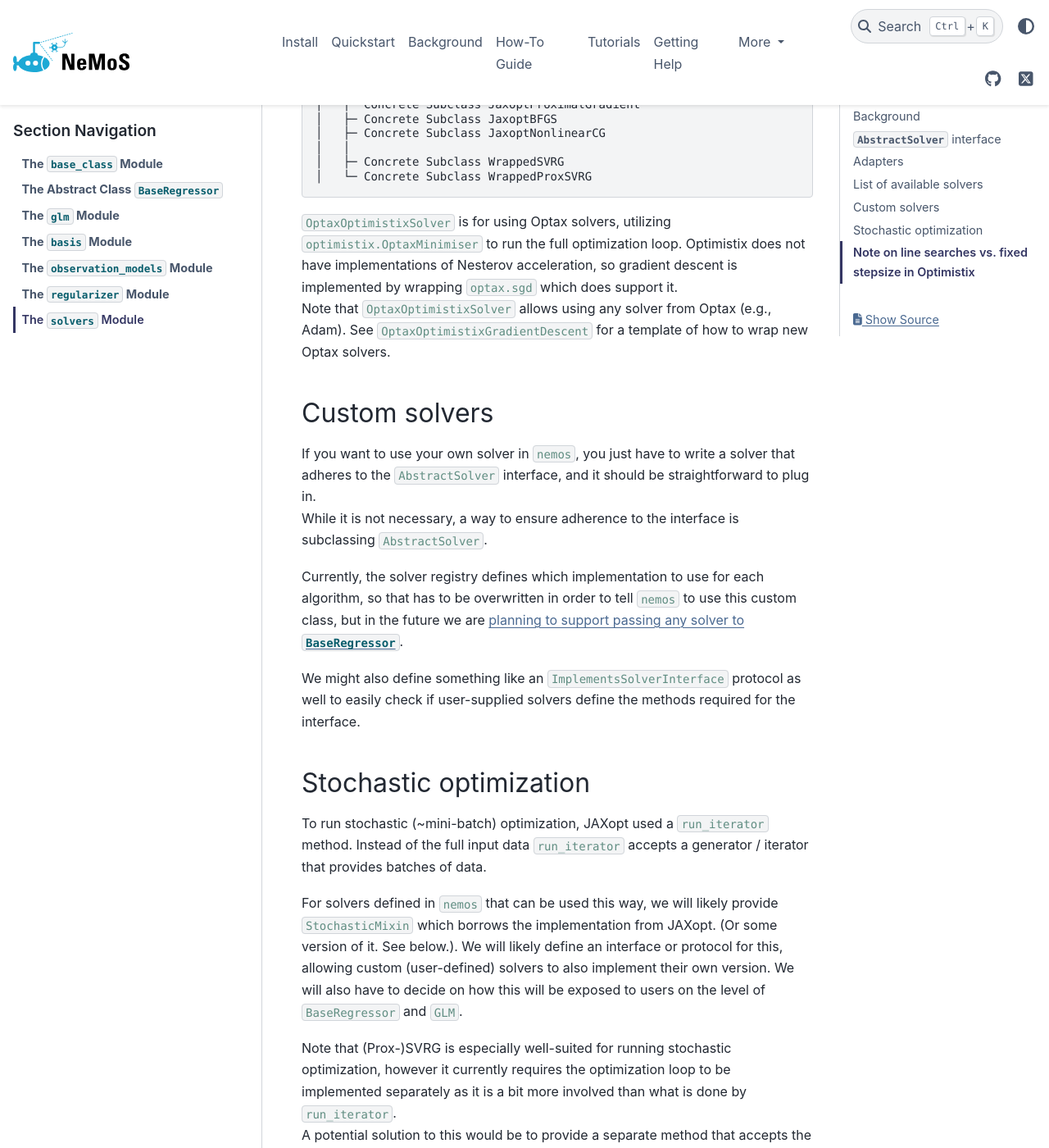
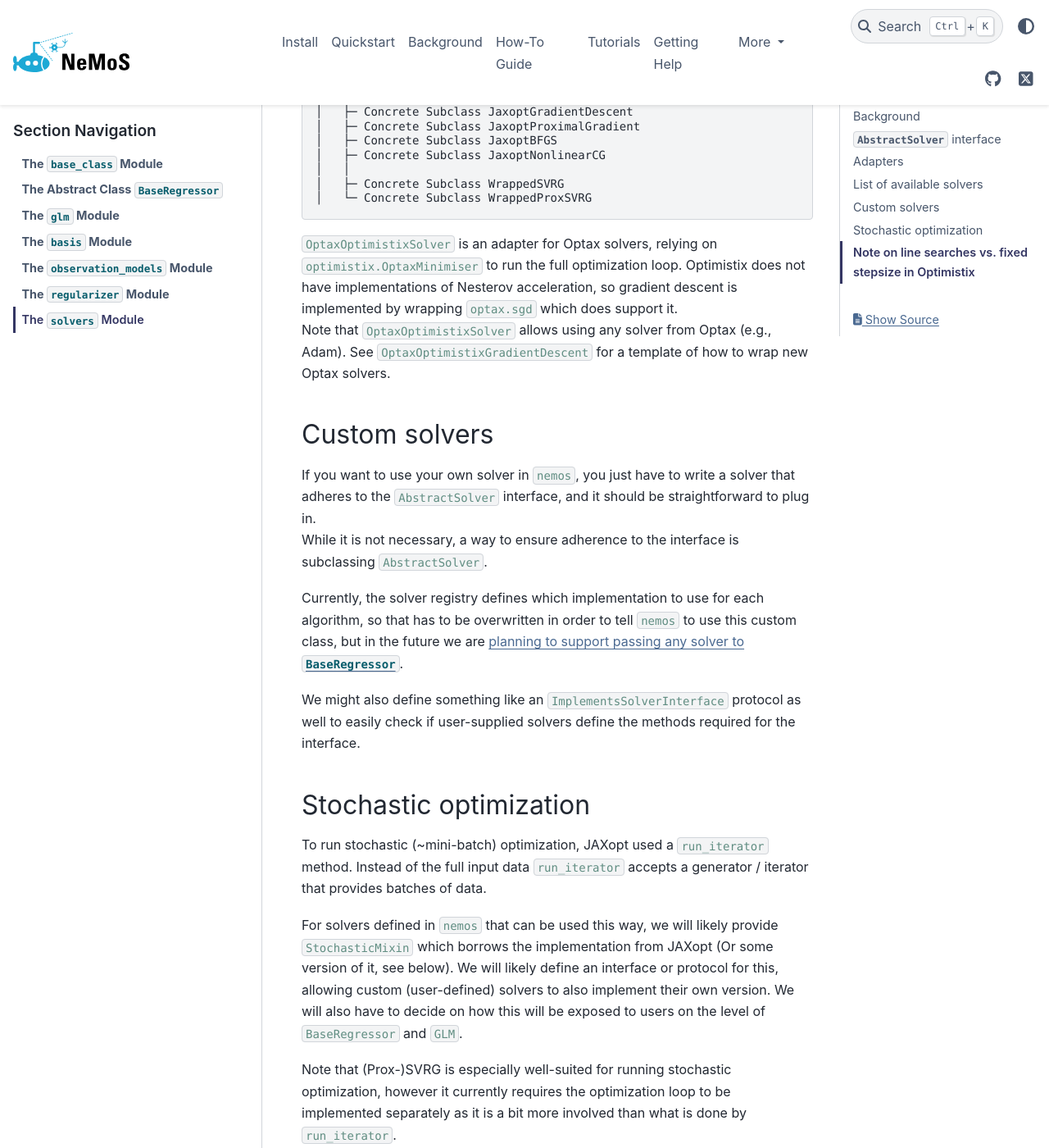
Before and after one commit to flatironinstitute/nemos, a Sphinx documentation site: the page built from docs/developers_notes/07-solvers.md, in a window 1280 px wide and 1400 px high, scrolled down 2934 px. Shown: the whole window at 82% size. Built offline with Sphinx 7.4.7 and the PyData theme 0.15.4, drawn with Linux system fonts in a browser that asks for light colours; some of the changed text lies outside the part shown.

Commit message:
Apply suggestions from review in developer guide
Co-authored-by: Edoardo Balzani <edoardo.balzani87@gmail.com>

````diff
--- a/docs/developers_notes/07-solvers.md
+++ b/docs/developers_notes/07-solvers.md
@@ -86,7 +86,7 @@
 │   └─ Concrete Subclass WrappedProxSVRG
 ```
 
-`OptaxOptimistixSolver` is for using Optax solvers, utilizing `optimistix.OptaxMinimiser` to run the full optimization loop.
+`OptaxOptimistixSolver` is an adapter for Optax solvers, relying on `optimistix.OptaxMinimiser` to run the full optimization loop.
 Optimistix does not have implementations of Nesterov acceleration, so gradient descent is implemented by wrapping `optax.sgd` which does support it.
 Note that `OptaxOptimistixSolver` allows using any solver from Optax (e.g., Adam). See `OptaxOptimistixGradientDescent` for a template of how to wrap new Optax solvers.
 
@@ -102,7 +102,7 @@
 To run stochastic (~mini-batch) optimization, JAXopt used a `run_iterator` method.
 Instead of the full input data `run_iterator` accepts a generator / iterator that provides batches of data.
 
-For solvers defined in `nemos` that can be used this way, we will likely provide `StochasticMixin` which borrows the implementation from JAXopt. (Or some version of it. See below.).
+For solvers defined in `nemos` that can be used this way, we will likely provide `StochasticMixin` which borrows the implementation from JAXopt (Or some version of it, see below).
 We will likely define an interface or protocol for this, allowing custom (user-defined) solvers to also implement their own version.
 We will also have to decide on how this will be exposed to users on the level of `BaseRegressor` and `GLM`.
 
````
Also changed, not shown: other parts of docs/developers_notes/07-solvers.md (+1 -1 lines).
